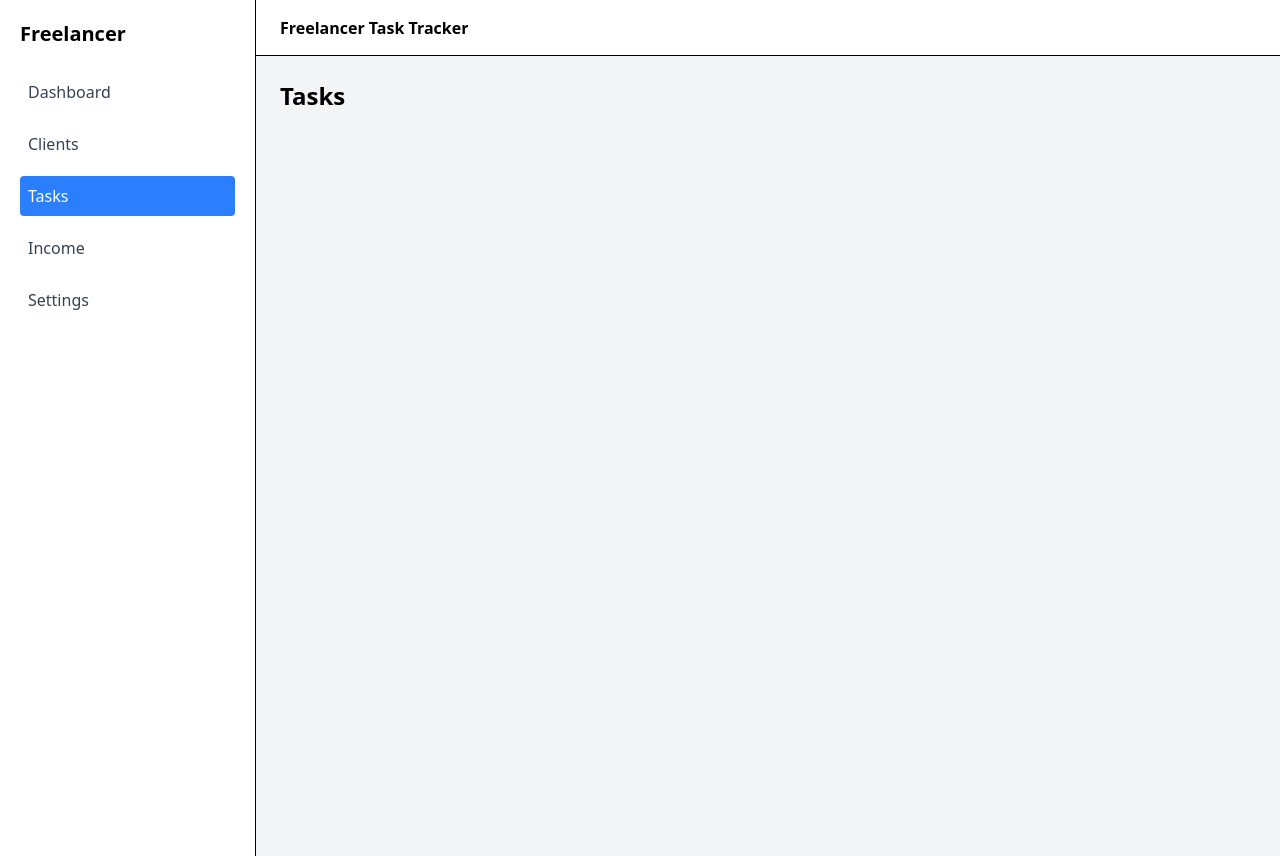
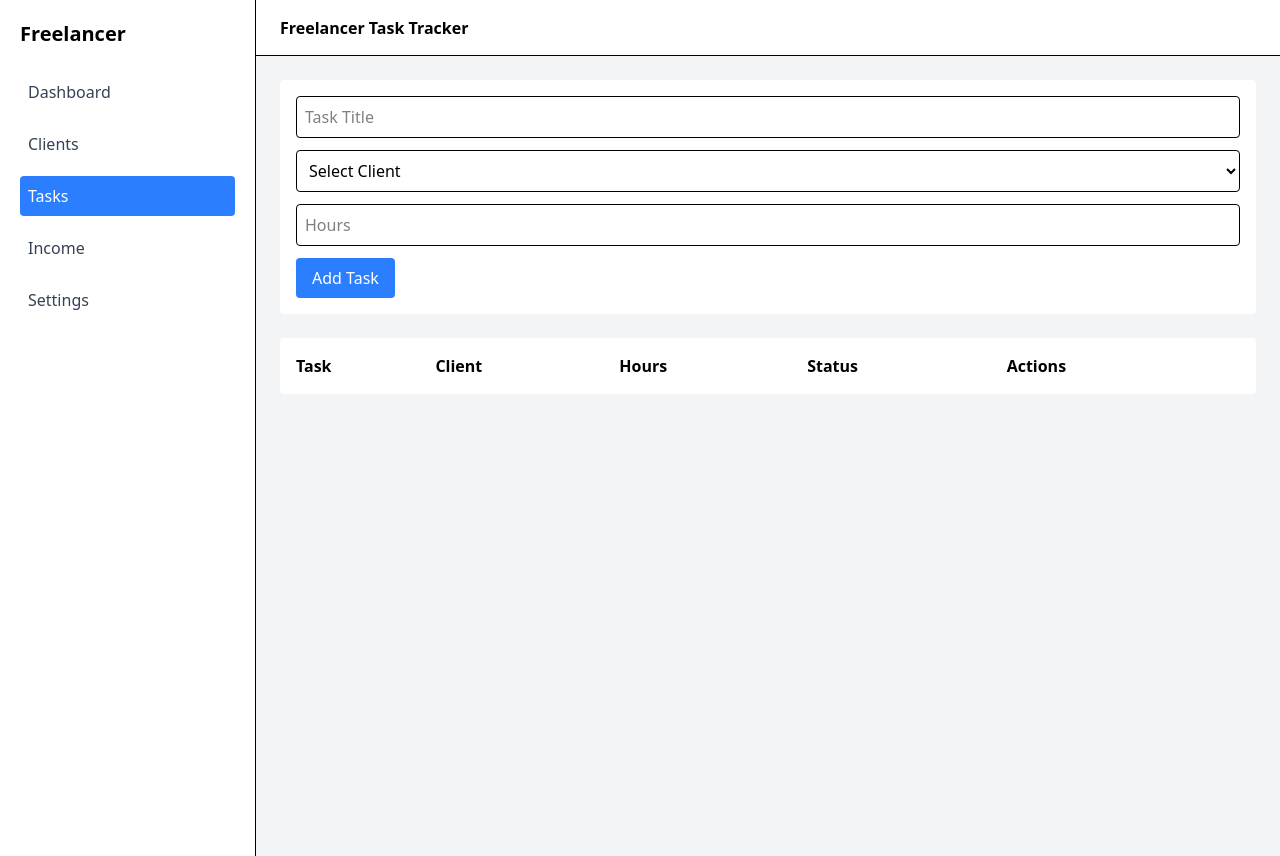
Before and after one commit to Saleemkhan45/freelancer-task-tracker, a React (Vite) app: page /tasks in a window 1280 px wide. Built offline with nearby package versions, Linux system fonts and the light colour scheme; sample sign-in values are in the browser's storage.

Commit message:
add task management and client assignment

```diff
--- /dev/null
+++ b/src/Components/tasks/TaskForm.jsx
@@ -0,0 +1,63 @@
+import { useState } from "react";
+import taskStore from "../../Store/taskStore"
+import clientStore from "../../Store/clientStore";
+
+export default function TaskForm() {
+  const addTask = taskStore((state) => state.addTask);
+  const clients = clientStore((state) => state.clients);
+
+  const [form, setForm] = useState({
+    title: "",
+    clientId: "",
+    hours: "",
+  });
+
+  const handleSubmit = (e) => {
+    e.preventDefault();
+    addTask({
+      ...form,
+      id: crypto.randomUUID(),
+      status: "pending",
+    });
+    setForm({ title: "", clientId: "", hours: "" });
+  };
+
+  return (
+    <form onSubmit={handleSubmit} className="bg-white p-4 rounded space-y-3">
+      <input
+        className="w-full border p-2 rounded"
+        placeholder="Task Title"
+        value={form.title}
+        onChange={(e) => setForm({ ...form, title: e.target.value })}
+        required
+      />
+
+      <select
+        className="w-full border p-2 rounded"
+        value={form.clientId}
+        onChange={(e) => setForm({ ...form, clientId: e.target.value })}
+        required
+      >
+        <option value="">Select Client</option>
+        {clients.map((client) => (
+          <option key={client.id} value={client.id}>
+            {client.name}
+          </option>
+        ))}
+      </select>
+
+      <input
+        className="w-full border p-2 rounded"
+        placeholder="Hours"
+        type="number"
+        value={form.hours}
+        onChange={(e) => setForm({ ...form, hours: e.target.value })}
+        required
+      />
+
+      <button className="bg-blue-500 text-white px-4 py-2 rounded">
+        Add Task
+      </button>
+    </form>
+  );
+}
--- /dev/null
+++ b/src/Components/tasks/TaskTable.jsx
@@ -0,0 +1,60 @@
+import taskStore from '../../Store/taskStore'
+import clientStore from "../../Store/clientStore";
+
+export default function TaskTable() {
+  const { tasks, updateTask, deleteTask } = taskStore();
+  const clients = clientStore((state) => state.clients);
+
+  const getClientName = (id) =>
+    clients.find((c) => c.id === id)?.name || "Unknown";
+
+  const updateStatus = (task, status) => {
+    updateTask({ ...task, status });
+  };
+
+  return (
+    <div className="bg-white p-4 rounded">
+      <table className="w-full text-left">
+        <thead>
+          <tr>
+            <th>Task</th>
+            <th>Client</th>
+            <th>Hours</th>
+            <th>Status</th>
+            <th>Actions</th>
+          </tr>
+        </thead>
+        <tbody>
+          {tasks.map((task) => (
+            <tr key={task.id} className="border-t">
+              <td>{task.title}</td>
+              <td>{getClientName(task.clientId)}</td>
+              <td>{task.hours}</td>
+              <td>{task.status}</td>
+              <td className="space-x-2">
+                <button
+                  onClick={() => updateStatus(task, "in-progress")}
+                  className="text-blue-500"
+                >
+                  Start
+                </button>
+                <button
+                  onClick={() => updateStatus(task, "completed")}
+                  className="text-green-500"
+                >
+                  Complete
+                </button>
+                <button
+                  onClick={() => deleteTask(task.id)}
+                  className="text-red-500"
+                >
+                  Delete
+                </button>
+              </td>
+            </tr>
+          ))}
+        </tbody>
+      </table>
+    </div>
+  );
+}
--- a/src/Pages/Tasks.jsx
+++ b/src/Pages/Tasks.jsx
@@ -1,3 +1,11 @@
+import TaskForm from ".././Components/tasks/TaskForm";
+import TaskTable from ".././Components/tasks/TaskTable";
+
 export default function Tasks() {
-  return <h1 className="text-2xl font-bold">Tasks</h1>;
+  return (
+    <div className="space-y-6">
+      <TaskForm />
+      <TaskTable />
+    </div>
+  );
 }
--- /dev/null
+++ b/src/Store/taskStore.js
@@ -0,0 +1,30 @@
+import { create } from "zustand";
+
+const useTaskStore = create((set) => ({
+  tasks: JSON.parse(localStorage.getItem("tasks")) || [],
+
+  addTask: (task) =>
+    set((state) => {
+      const updated = [...state.tasks, task];
+      localStorage.setItem("tasks", JSON.stringify(updated));
+      return { tasks: updated };
+    }),
+
+  updateTask: (updatedTask) =>
+    set((state) => {
+      const updated = state.tasks.map((t) =>
+        t.id === updatedTask.id ? updatedTask : t
+      );
+      localStorage.setItem("tasks", JSON.stringify(updated));
+      return { tasks: updated };
+    }),
+
+  deleteTask: (id) =>
+    set((state) => {
+      const updated = state.tasks.filter((t) => t.id !== id);
+      localStorage.setItem("tasks", JSON.stringify(updated));
+      return { tasks: updated };
+    }),
+}));
+
+export default useTaskStore;
```
